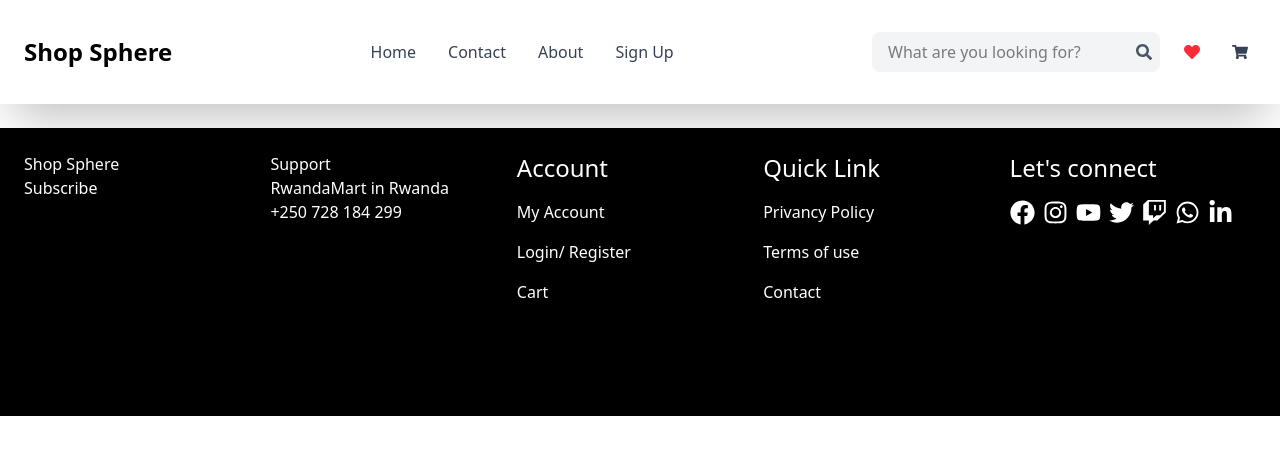
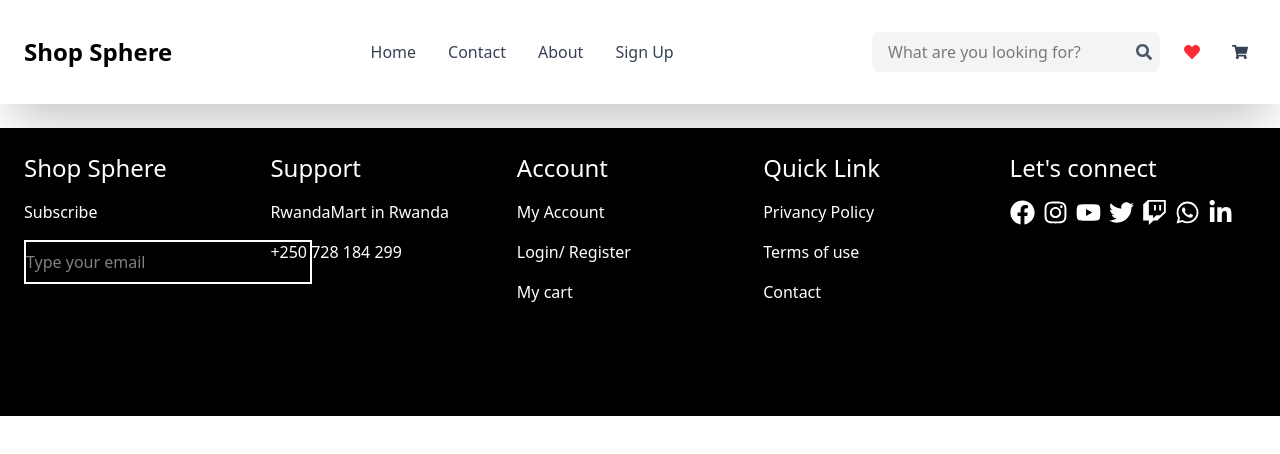
Before and after one commit to niyomugaboetiene/ecommerce-app, a React (Vite) app: page /footer in a window 1280 px wide. Shown: the top 454 px of the page. Built offline with nearby package versions, Linux system fonts and the light colour scheme.

Commit message:
ecommerce: building about footer

```diff
--- a/src/pages/Footer.jsx
+++ b/src/pages/Footer.jsx
@@ -3,14 +3,14 @@ const Footer = () => {
     return (
         <div>
             <div className="bg-black text-white grid grid-cols-5 p-6 h-72">
-                <div>
-                     <h1>Shop Sphere </h1>
+                <div className="space-y-4">
+                     <h1 className="text-2xl font-medium">Shop Sphere </h1>
                      <p>Subscribe</p>
-                     <input type="email" />
+                     <input type="email" className="w-72 py-2 border-2" placeholder="Type your email"/>
                 </div>
 
-                 <div>
-                      <h1>Support</h1>
+                 <div className="space-y-4">
+                      <h1 className="text-2xl font-medium">Support</h1>
                       <p>RwandaMart in Rwanda</p>
                       <p>+250 728 184 299</p>
                  </div>
@@ -18,7 +18,7 @@ const Footer = () => {
                     <h1 className="font-medium text-2xl">Account</h1>
                     <p>My Account</p>
                     <p>Login/ Register</p>
-                    <p>Cart</p>
+                    <p>My cart</p>
                 </div>
                  <div className="space-y-4">
                   <h1 className="text-2xl font-medium">Quick Link</h1>
```
